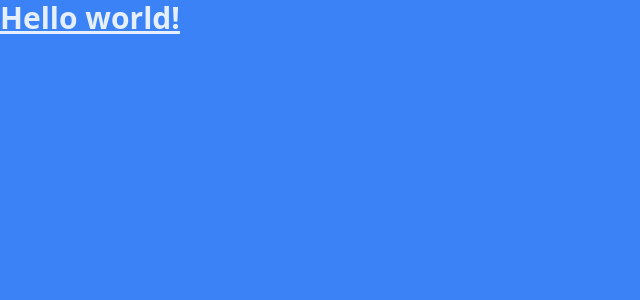
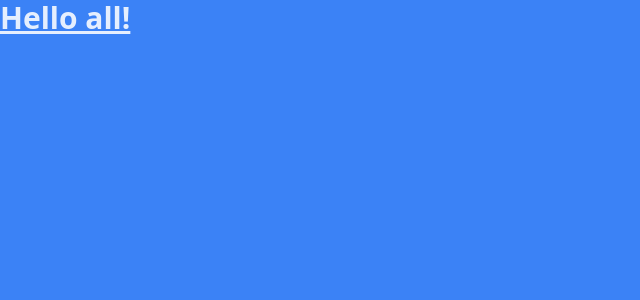
Before and after one commit to EddieVilla/pathfinding-visualizer-scratch, a React (Vite) app: page / in a window 1280 px wide. Shown: the top 300 px of the page, without its empty margins (0-640 px from the left). Built offline with nearby package versions, Linux system fonts and the light colour scheme.

Commit message:
fyi 18:12 in the video

```diff
--- a/src/App.tsx
+++ b/src/App.tsx
@@ -6,7 +6,7 @@ function App() {
   return (
     <PathfindingProvider>
       <h1 class="text-3xl font-bold underline h-screen w-screen bg-blue-500">
-        Hello world!
+        Hello all!
       </h1>
     </PathfindingProvider>
   );
```
